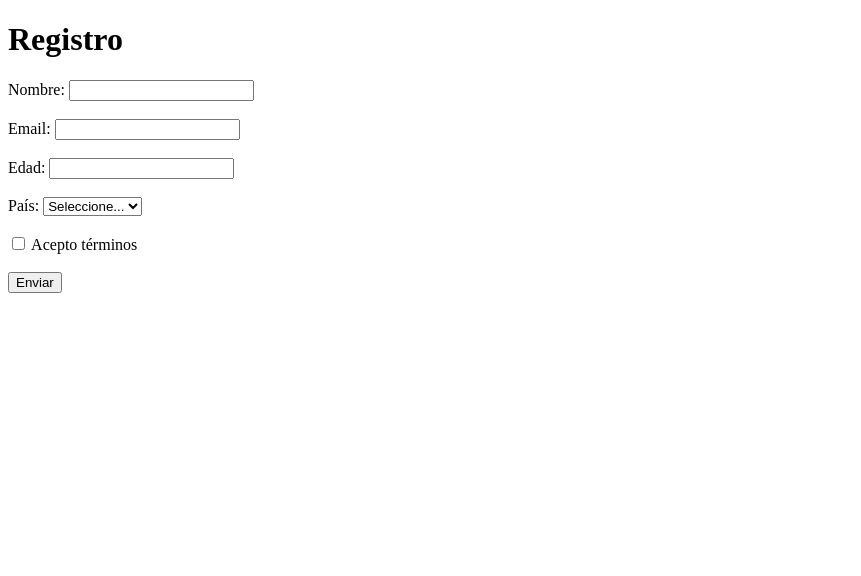
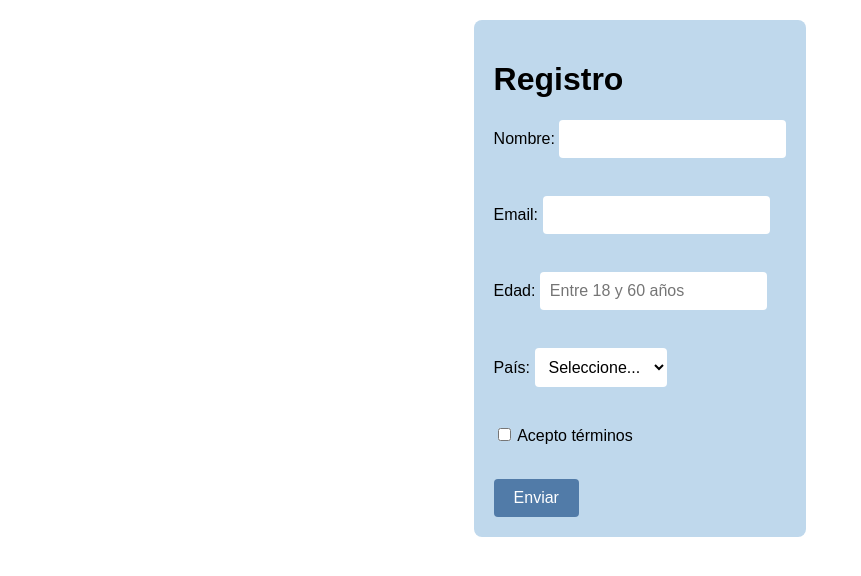
Before and after one commit to EstebanBogado/actividad_iv, a plain HTML site: page index.html in a window 1280 px wide. Shown: the whole page, without its empty margins (0-861 px from the left). Drawn offline with Linux system fonts and the light colour scheme.

Commit message:
Actualización del repo

```diff
--- a/form.js
+++ b/form.js
@@ -1,6 +1,6 @@
 const form = document.getElementById("formulario");
 
-form.addEventListener("submit", function(enviar) {
+form.addEventListener("submit", function (enviar) {
   enviar.preventDefault();
 
   const nombre = document.getElementById("nombre").value;
--- a/index.html
+++ b/index.html
@@ -2,9 +2,11 @@
 <html lang="es">
   <head>
     <meta charset="UTF-8">
+    <link rel="stylesheet" href="style.css">
     <title>Formulario</title>
   </head>
   <body>
+    <main>
       <h1>Registro</h1>
       <form id="formulario">
         <label>Nombre:</label>
@@ -14,11 +16,12 @@
         <input type="email" id="email" required><br><br>
 
         <label>Edad:</label>
-    <input type="number" id="edad" required><br><br>
+        <input type="number" id="edad" required
+          placeholder="Entre 18 y 60 años"><br><br>
 
         <label>País:</label>
         <select id="pais" required>
-      <option value="">Seleccione...</option>
+          <option value>Seleccione...</option>
           <option value="Argentina">Argentina</option>
           <option value="Chile">Chile</option>
           <option value="Uruguay">Uruguay</option>
@@ -30,6 +33,7 @@
 
         <button type="submit">Enviar</button>
       </form>
+    </main>
     <script src="form.js"></script>
   </body>
 </html>
--- /dev/null
+++ b/style.css
@@ -0,0 +1,29 @@
+main {
+    background-color: #bfd8ec;
+    padding: 1.25em;
+    font-family: Arial, sans-serif;
+    width: max-content;
+    margin: 1.25em auto;
+    border-radius: 0.5em;
+}
+
+button {
+    background-color: #517ba8;
+    color: white;
+    border: none;
+    padding: 0.625em 1.25em;
+    font-size: 1em;
+    cursor: pointer;
+    border-radius: 0.25em;
+    align-self: center;
+}
+
+input,
+select {
+    padding: 0.625em;
+    font-size: 1em;
+    border: none;
+    border-radius: 0.25em;
+    margin-bottom: 1.25em;
+    background-color: white;
+}
```
Lines whose indentation alone changed are shown as unchanged.
